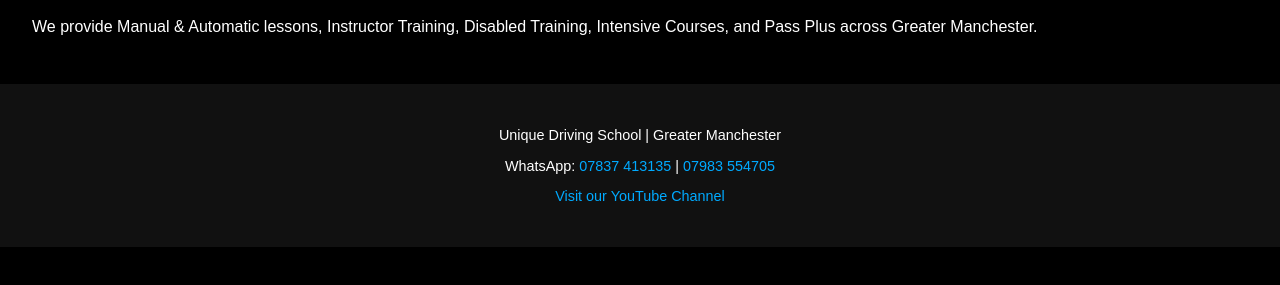
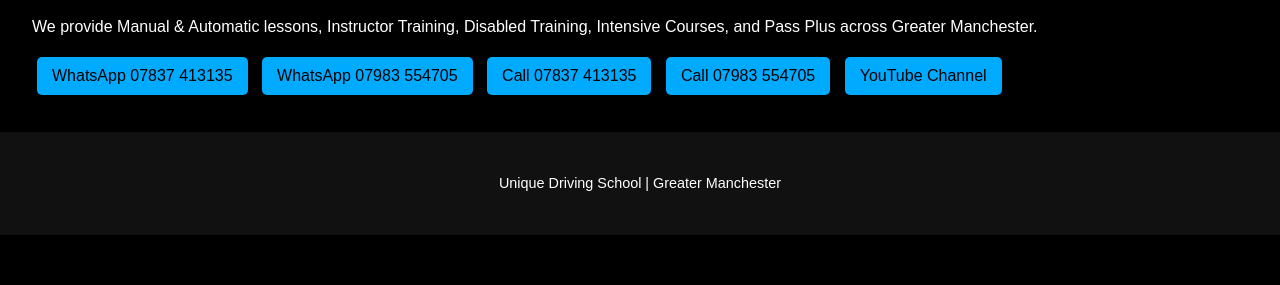
Before and after one commit to UniqueDrivingSchoolAltrincham/Unique-Driving-School, a plain HTML site: page index.html in a window 1280 px wide. Shown: the part 209-494 px from the top of the page. Drawn offline with Linux system fonts and the light colour scheme.

Commit message:
Add files via upload

```diff
--- a/index.html
+++ b/index.html
@@ -20,11 +20,16 @@
 </header>
 <main>
 <h1>Welcome to Unique Driving School</h1><p>We provide Manual & Automatic lessons, Instructor Training, Disabled Training, Intensive Courses, and Pass Plus across Greater Manchester.</p>
+<div class="buttons">
+  <a href="https://wa.me/447837413135" target="_blank">WhatsApp 07837 413135</a>
+  <a href="https://wa.me/447983554705" target="_blank">WhatsApp 07983 554705</a>
+  <a href="tel:+447837413135">Call 07837 413135</a>
+  <a href="tel:+447983554705">Call 07983 554705</a>
+  <a href="https://youtube.com/@uniquedrivingschoolaltrincham?si=NnC3WZeJRePRIU_G" target="_blank">YouTube Channel</a>
+</div>
 </main>
 <footer>
   <p>Unique Driving School | Greater Manchester</p>
-  <p>WhatsApp: <a href="https://wa.me/447837413135">07837 413135</a> | <a href="https://wa.me/447983554705">07983 554705</a></p>
-  <p><a href="https://youtube.com/@uniquedrivingschoolaltrincham?si=NnC3WZeJRePRIU_G" target="_blank">Visit our YouTube Channel</a></p>
 </footer>
 </body>
 </html>
--- a/styles.css
+++ b/styles.css
@@ -40,3 +40,15 @@
   width: 100px;
   margin-right: 10px;
 }
+.buttons {
+  margin-top: 1em;
+}
+.buttons a {
+  display: inline-block;
+  background: #0af;
+  color: #000;
+  padding: 10px 15px;
+  text-decoration: none;
+  margin: 5px;
+  border-radius: 5px;
+}
```
Also changed, not shown: automatic-lessons.html (+7 -2 lines), instructor-training.html (+7 -2 lines), manual-lessons.html (+7 -2 lines), pass-plus.html (+7 -2 lines).
